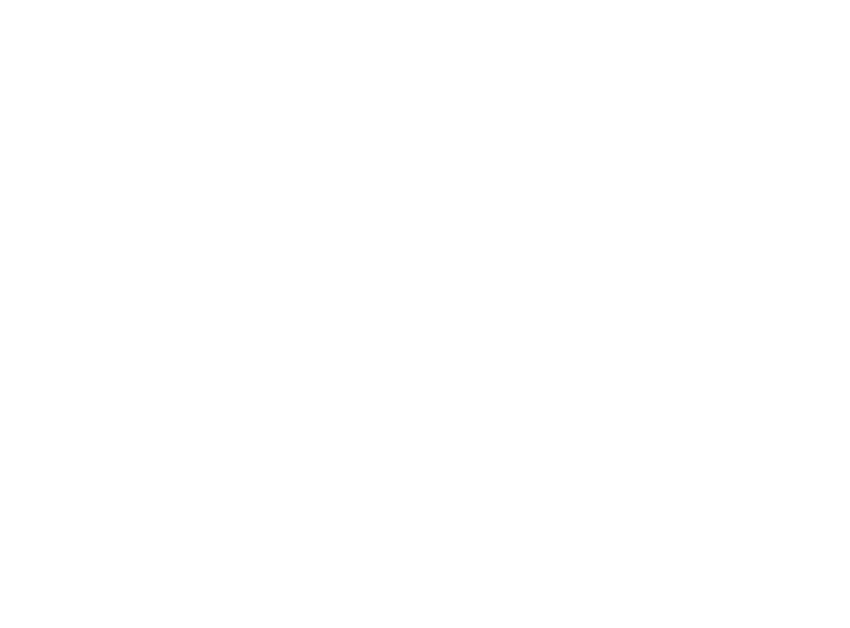
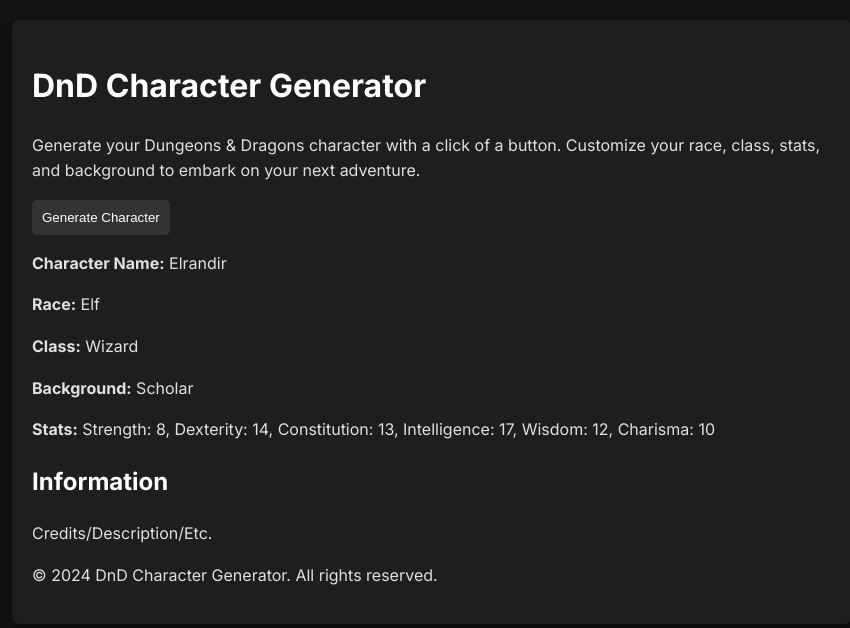
Before and after one commit to vonerdenRyguy/D-D-Character-Creation, a plain HTML site: page src/index.html in a window 1280 px wide. Shown: the whole page, without its empty margins (208-1058 px from the left). Drawn offline with Linux system fonts and the light colour scheme.

Commit message:
Added a CSS and JS file. Filled index with samples.

```diff
--- a/src/index.html
+++ b/src/index.html
@@ -3,11 +3,54 @@
 <head>
     <meta charset="UTF-8">
     <meta name="viewport" content="width=device-width, initial-scale=1.0">
+
     <!--A favicon is the icon that shows as the "tab icon"-->
     <link rel="icon" type="image" href="../assets/favicon.png">
+
+    <!--Link the CSS file styles.css-->
+    <link rel="stylesheet" href="styles.css">
+
+    <!--Import font from Google-->
+    <link rel="preconnect" href="https://fonts.googleapis.com">
+    <link rel="preconnect" href="https://fonts.gstatic.com" crossorigin>
+    <link href="https://fonts.googleapis.com/css2?family=Inter:wght@100..900&display=swap" rel="stylesheet">
+
+    <!--Title bar of the site-->
     <title>DnD Character Creator</title>
 </head>
 <body>
+    <div class="container">
+        <header>
+            <h1>DnD Character Generator</h1>
+        </header>
 
+        <section>
+            <p>Generate your Dungeons & Dragons character with a click of a button. Customize your race, class, stats, and background to embark on your next adventure.</p>
+            <!--Buttons like this can have ids to be referenced by our script file-->
+            <button>Generate Character</button>
+
+            <div id="characterOutput">
+                <!-- Character information will be displayed here -->
+                <p><strong>Character Name:</strong> Elrandir</p>
+                <p><strong>Race:</strong> Elf</p>
+                <p><strong>Class:</strong> Wizard</p>
+                <p><strong>Background:</strong> Scholar</p>
+                <p><strong>Stats:</strong> Strength: 8, Dexterity: 14, Constitution: 13, Intelligence: 17, Wisdom: 12, Charisma: 10</p>
+            </div>
+        </section>
+
+        <!--Sections divide content, just like divs-->
+        <section>
+            <h2>Information</h2>
+            <p>Credits/Description/Etc.</p>
+        </section>
+
+        <footer>
+            <p>&copy; 2024 DnD Character Generator. All rights reserved.</p>
+        </footer>
+    </div>
+
+    <!--Link the Javascript file script.js-->
+    <script src="scrip.js"></script>
 </body>
 </html>
--- /dev/null
+++ b/src/script.js
@@ -0,0 +1 @@
+// Javascript will be used to provide the interactive elements of our site.
--- /dev/null
+++ b/src/styles.css
@@ -0,0 +1,60 @@
+/*Placeholder CSS*/
+body {
+    background-color: #121212; /* Dark background */
+    color: #e0e0e0; /* Light gray text for readability */
+    font-family: 'Inter', sans-serif; /* Modern, clean font */
+    margin: 0;
+    padding: 20px;
+    line-height: 1.6;
+}
+
+h1, h2, h3 {
+    font-weight: 700; /* Bold headings for structure */
+    color: #ffffff; /* Bright white for headings to stand out */
+    margin-top: 20px;
+}
+
+a {
+    color: #bb86fc; /* Soft purple for links, provides a nice pop */
+    text-decoration: none; /* No underline for a cleaner look */
+}
+
+a:hover {
+    text-decoration: underline; /* Underline on hover for accessibility */
+}
+
+.container {
+    max-width: 800px; /* Optimal line length for readability */
+    margin: auto;
+    background: #1e1e1e; /* Slightly lighter dark shade for content background */
+    padding: 20px;
+    box-shadow: 0 4px 6px rgba(0,0,0,0.5); /* More pronounced shadow for depth on dark themes */
+    border-radius: 8px; /* Rounded corners for a softer look */
+}
+
+/* Additional styling for forms and buttons if needed */
+input, button {
+    background-color: #333;
+    color: #ffffff;
+    border: none;
+    padding: 10px;
+    border-radius: 5px;
+}
+
+button:hover {
+    background-color: #444; /* Lighten button background on hover */
+}
+
+/* Style adjustments for better contrast and visibility */
+::-webkit-scrollbar {
+    width: 12px;
+}
+
+::-webkit-scrollbar-track {
+    background: #333;
+}
+
+::-webkit-scrollbar-thumb {
+    background-color: #bb86fc; /* Soft purple scrollbar thumb */
+    border-radius: 6px;
+}
```
